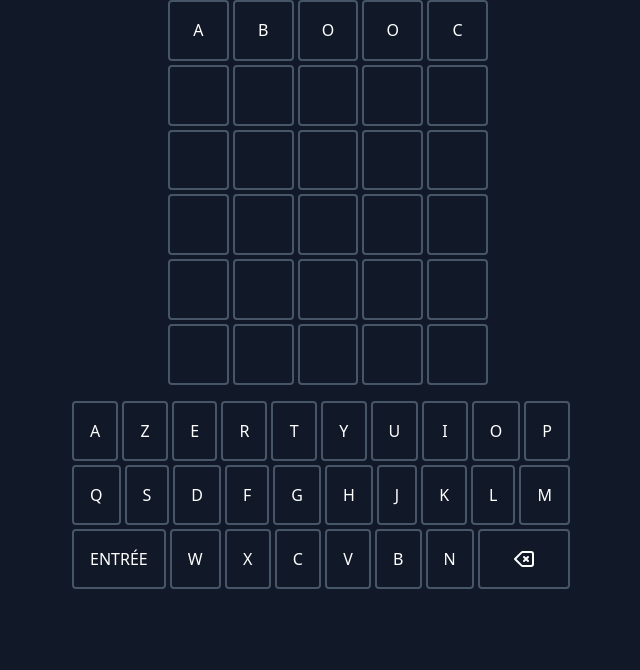
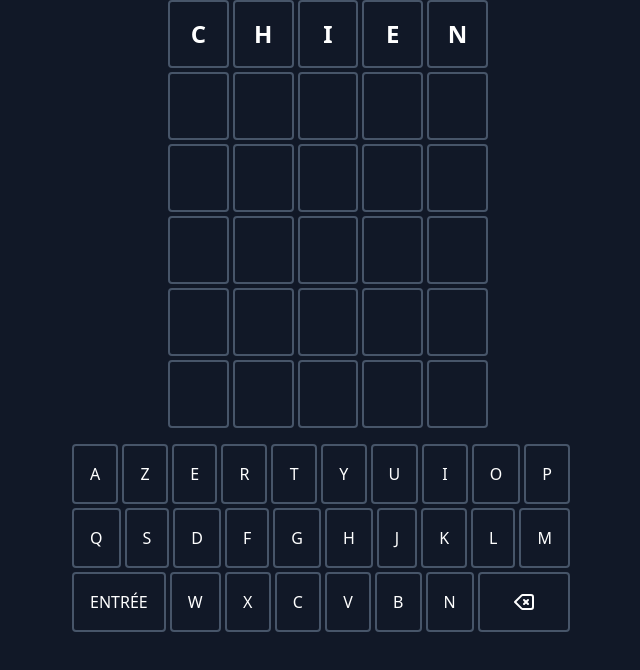
Before and after one commit to scambier/mo-mo-motus, a Vue app: page / in a window 1280 px wide. Shown: the top 670 px of the page, without its empty margins (312-952 px from the left). Built offline with nearby package versions, Linux system fonts and the light colour scheme.

Commit message:
All values in lowercase, displayed in uppercase

```diff
--- a/src/components/VisualKeyboard.vue
+++ b/src/components/VisualKeyboard.vue
@@ -19,8 +19,12 @@
         <!-- Letter -->
         <button
           class="flex-1"
-          :class="{ 'text-gray-400 bg-black': greyedOut?.has(letter) }">
-          <LetterBox @click="emit('input', letter)">
+          :class="{
+            'text-gray-400 bg-black': greyedOut?.has(letter),
+          }">
+          <LetterBox
+            @click="emit('input', letter)"
+            class="uppercase">
             {{ letter }}
           </LetterBox>
         </button>
@@ -53,8 +57,8 @@ const emit = defineEmits<{
 defineProps<{ greyedOut?: Set<string> }>()
 
 const keyboard = [
-  'azertyuiop'.toUpperCase().split(''),
-  'qsdfghjklm'.toUpperCase().split(''),
-  'wxcvbn'.toUpperCase().split(''),
+  'azertyuiop'.split(''),
+  'qsdfghjklm'.split(''),
+  'wxcvbn'.split(''),
 ]
 </script>
--- a/src/views/GameView.vue
+++ b/src/views/GameView.vue
@@ -5,13 +5,13 @@
       <div class="grid grid-cols-5 grid-rows-6 gap-1">
         <template v-for="y in 6">
           <LetterBox
-            class="aspect-square"
+            class="uppercase aspect-square font-bold text-2xl"
             :class="{
-              'bg-green-500':
+              'bg-green-500 text-black':
                 guesses[y - 1].confirmed &&
                 letterValidity(getLetter(y - 1, x - 1), x - 1) ===
                 LetterPosition.Perfect,
-              'bg-yellow-500':
+              'bg-yellow-500 text-black':
                 guesses[y - 1].confirmed &&
                 letterValidity(getLetter(y - 1, x - 1), x - 1) ===
                 LetterPosition.Misplaced,
@@ -51,7 +51,7 @@ enum LetterPosition {
 console.log(wordToFind)
 // const wordIndex = ref(0)
 const guesses = ref<WordInput[]>([
-  { word: 'ABOOC', confirmed: false },
+  { word: 'chien', confirmed: false },
   { word: '', confirmed: false },
   { word: '', confirmed: false },
   { word: '', confirmed: false },
@@ -109,12 +109,10 @@ function getLetter(wordIndex: number, letterIndex: number): string {
 }
 
 function letterValidity(letter: string, index: number): LetterPosition {
-  letter = letter.toLowerCase()
-  const word = wordToFind.toLowerCase()
-  if (word[index] === letter) {
+  if (wordToFind[index] === letter) {
     return LetterPosition.Perfect
   }
-  if (word.includes(letter)) {
+  if (wordToFind.includes(letter)) {
     return LetterPosition.Misplaced
   }
   return LetterPosition.Invalid
```
Also changed, not shown: 1 other file (tests, documents, lock files or other folders).
